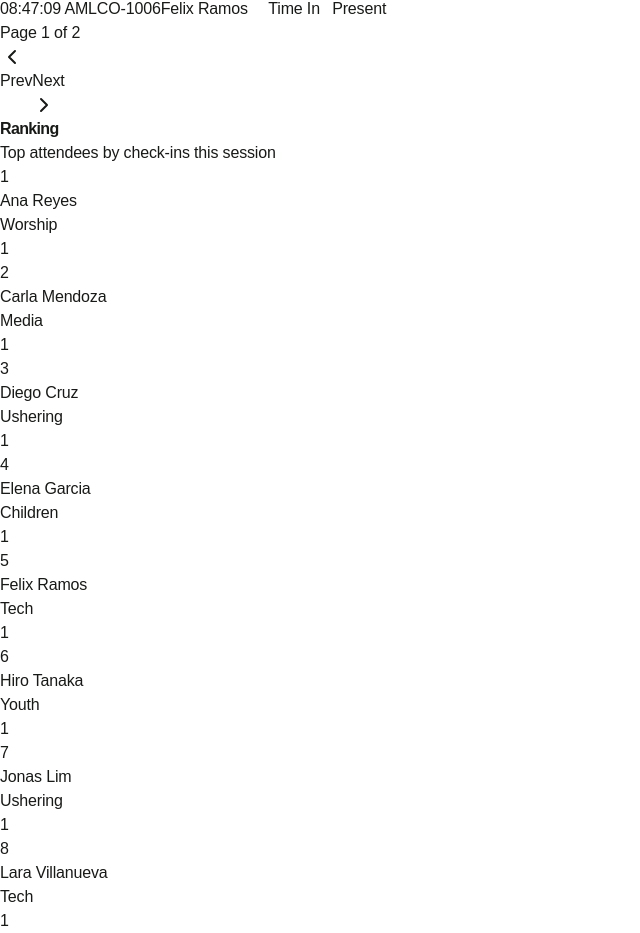
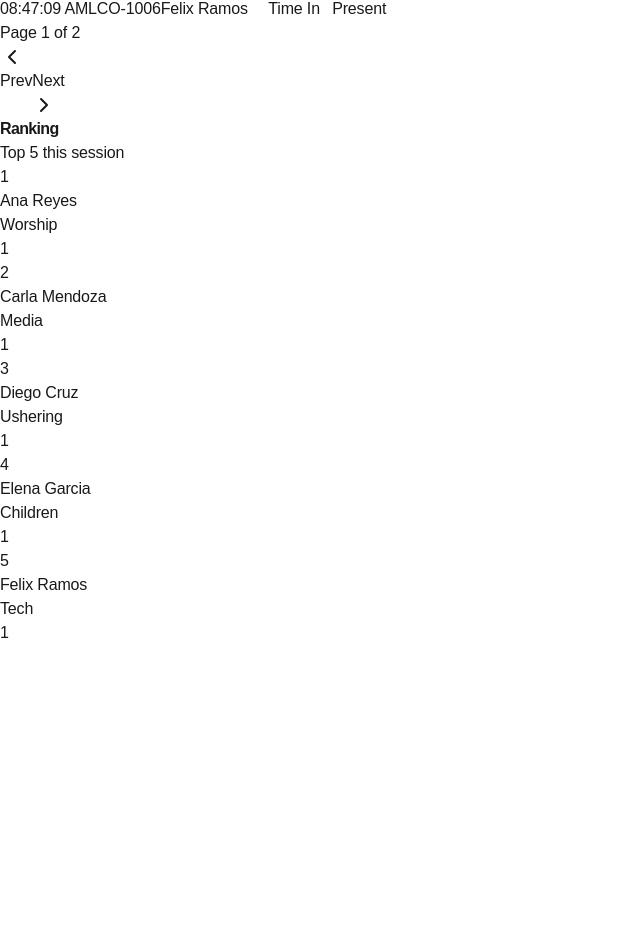
Before and after one commit to Jetrossgalinato/attendance-system, a React (Vite) app in the folder lco-attendance/frontend/src/renderer/: page / in a window 1280 px wide. Shown: the part 658-1591 px from the top of the page, without its empty margins (0-640 px from the left). After the commit the page ends 1303 px from the top, so only its background shows below. Built offline with nearby package versions, Linux system fonts and the light colour scheme.

Commit message:
feat: update attendance ranking and table components for improved layout and styling

```diff
--- a/lco-attendance/frontend/src/renderer/src/components/attendance/attendance-ranking.tsx
+++ b/lco-attendance/frontend/src/renderer/src/components/attendance/attendance-ranking.tsx
@@ -7,20 +7,20 @@ type AttendanceRankingProps = {
 
 export function AttendanceRanking({ ranks }: AttendanceRankingProps) {
   return (
-    <section className="border border-border bg-card">
+    <section className="flex h-full flex-col border border-border bg-card">
       <div className="border-b border-border px-4 py-3">
         <h2 className="text-lg font-bold tracking-[-0.03em]">Ranking</h2>
-        <p className="mt-1 text-xs text-muted-foreground">
-          Top attendees by check-ins this session
+        <p className="mt-1 text-xs font-semibold tracking-[0.08em] text-muted-foreground uppercase">
+          Top 5 this session
         </p>
       </div>
 
       {ranks.length === 0 ? (
-        <p className="px-4 py-8 text-sm text-muted-foreground">
+        <p className="flex-1 px-4 py-8 text-sm text-muted-foreground">
           Rankings appear after the first scan.
         </p>
       ) : (
-        <ol className="divide-y divide-border">
+        <ol className="min-h-0 flex-1 divide-y divide-border">
           {ranks.map((rank, index) => (
             <li
               key={rank.memberId}
--- a/lco-attendance/frontend/src/renderer/src/components/attendance/attendance-table.tsx
+++ b/lco-attendance/frontend/src/renderer/src/components/attendance/attendance-table.tsx
@@ -31,13 +31,11 @@ function toDateInputValue(date: Date): string {
 }
 
 function startOfDay(dateValue: string): Date {
-  const date = new Date(`${dateValue}T00:00:00`)
-  return date
+  return new Date(`${dateValue}T00:00:00`)
 }
 
 function endOfDay(dateValue: string): Date {
-  const date = new Date(`${dateValue}T23:59:59.999`)
-  return date
+  return new Date(`${dateValue}T23:59:59.999`)
 }
 
 export function AttendanceTable({ records }: AttendanceTableProps) {
@@ -81,16 +79,16 @@ export function AttendanceTable({ records }: AttendanceTableProps) {
       : `${(page - 1) * PAGE_SIZE + 1}–${Math.min(page * PAGE_SIZE, filteredRecords.length)} of ${filteredRecords.length}`
 
   return (
-    <section className="border border-border bg-card">
-      <div className="space-y-3 border-b border-border px-4 py-3">
-        <div className="flex flex-wrap items-center justify-between gap-3">
+    <section className="flex h-full flex-col border border-border bg-card">
+      <div className="flex flex-col gap-3 border-b border-border px-4 py-3 lg:flex-row lg:items-end lg:justify-between">
+        <div className="space-y-1">
           <h2 className="text-lg font-bold tracking-[-0.03em]">Live scans</h2>
           <p className="text-xs font-semibold tracking-[0.08em] text-muted-foreground uppercase">
             {rangeLabel}
           </p>
         </div>
 
-        <div className="flex flex-wrap items-end gap-3">
+        <div className="flex flex-wrap items-end gap-2 sm:gap-3">
           <label className="space-y-1">
             <span className="block text-[11px] font-semibold tracking-[0.12em] text-muted-foreground uppercase">
               From
@@ -119,7 +117,7 @@ export function AttendanceTable({ records }: AttendanceTableProps) {
             type="button"
             variant="outline"
             size="sm"
-            className="cursor-pointer"
+            className="h-9 cursor-pointer"
             onClick={() => {
               setFromDate(today)
               setToDate(today)
@@ -131,11 +129,12 @@ export function AttendanceTable({ records }: AttendanceTableProps) {
       </div>
 
       {filteredRecords.length === 0 ? (
-        <p className="px-4 py-10 text-sm text-muted-foreground">
+        <p className="flex-1 px-4 py-10 text-sm text-muted-foreground">
           No scans in this date range.
         </p>
       ) : (
         <>
+          <div className="min-h-0 flex-1">
             <Table>
               <TableHeader>
                 <TableRow className="hover:bg-transparent">
@@ -155,7 +154,9 @@ export function AttendanceTable({ records }: AttendanceTableProps) {
                     <TableCell className="font-mono text-xs tracking-wide">
                       {record.memberId}
                     </TableCell>
-                  <TableCell className="font-semibold">{record.name}</TableCell>
+                    <TableCell className="font-semibold">
+                      {record.name}
+                    </TableCell>
                     <TableCell>
                       <span
                         className={cn(
@@ -184,8 +185,9 @@ export function AttendanceTable({ records }: AttendanceTableProps) {
                 ))}
               </TableBody>
             </Table>
+          </div>
 
-          <div className="flex flex-wrap items-center justify-between gap-3 border-t border-border px-4 py-3">
+          <div className="mt-auto flex flex-wrap items-center justify-between gap-3 border-t border-border px-4 py-3">
             <p className="text-xs text-muted-foreground">
               Page {page} of {totalPages}
             </p>
--- a/lco-attendance/frontend/src/renderer/src/data/mock-attendance.ts
+++ b/lco-attendance/frontend/src/renderer/src/data/mock-attendance.ts
@@ -96,7 +96,7 @@ export function summarizeAttendance(
 
 export function rankAttendance(
   records: AttendanceRecord[],
-  limit = 8
+  limit = 5
 ): AttendanceRank[] {
   const counts = new Map<
     string,
--- a/lco-attendance/frontend/src/renderer/src/pages/attendance-page.tsx
+++ b/lco-attendance/frontend/src/renderer/src/pages/attendance-page.tsx
@@ -47,7 +47,7 @@ export function AttendancePage() {
   const coolingDown = now < cooldownUntil
 
   const summary = useMemo(() => summarizeAttendance(records), [records])
-  const ranks = useMemo(() => rankAttendance(records), [records])
+  const ranks = useMemo(() => rankAttendance(records, 5), [records])
 
   const handleScan = useCallback((rawId: string) => {
     if (Date.now() < cooldownUntilRef.current) {
@@ -119,7 +119,7 @@ export function AttendancePage() {
           />
         </section>
 
-        <div className="grid gap-6 lg:grid-cols-[minmax(0,1fr)_280px]">
+        <div className="grid items-stretch gap-6 lg:grid-cols-[minmax(0,1fr)_280px]">
           <AttendanceTable records={records} />
           <AttendanceRanking ranks={ranks} />
         </div>
```
Lines whose indentation alone changed are shown as unchanged.
